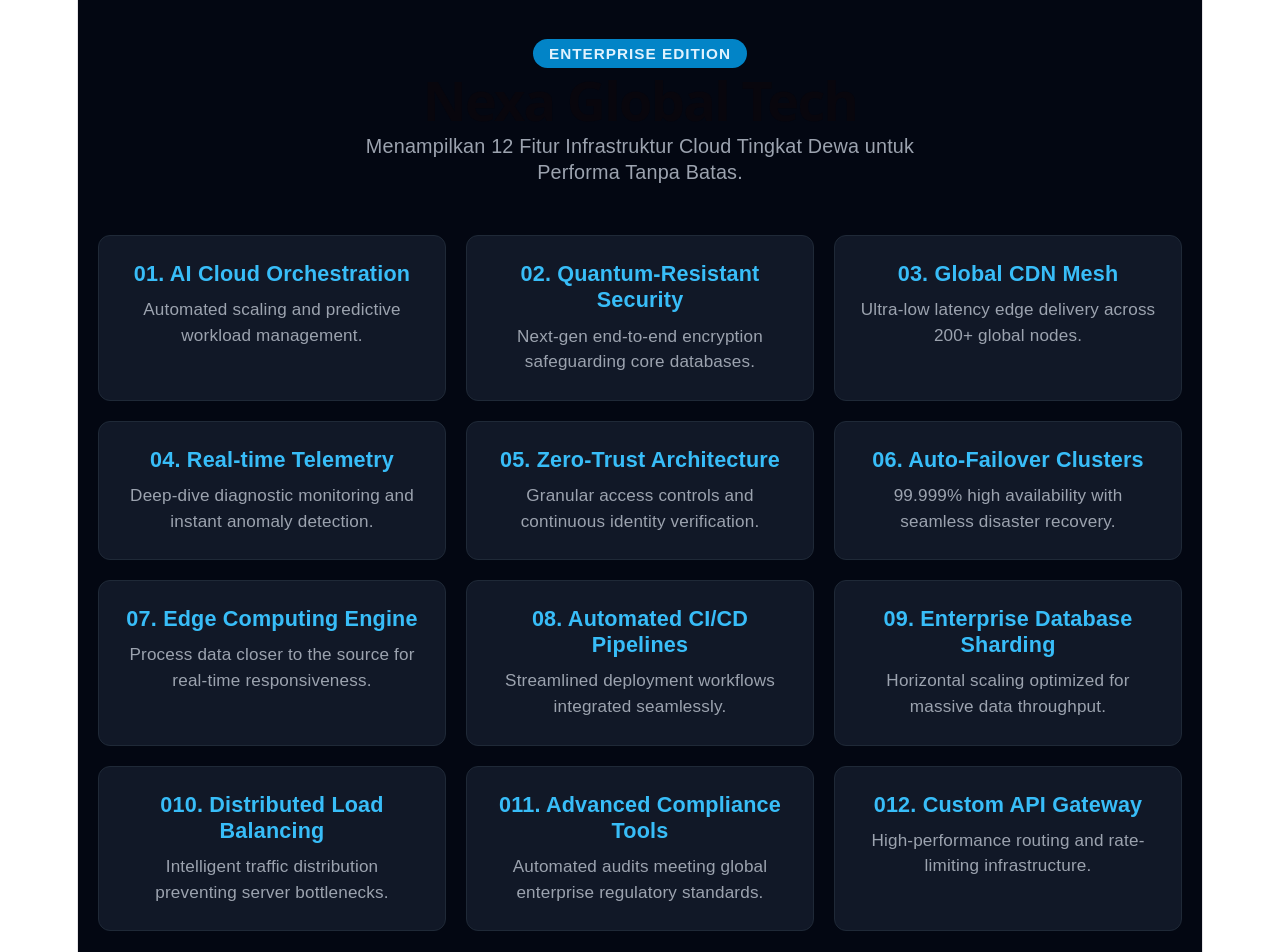
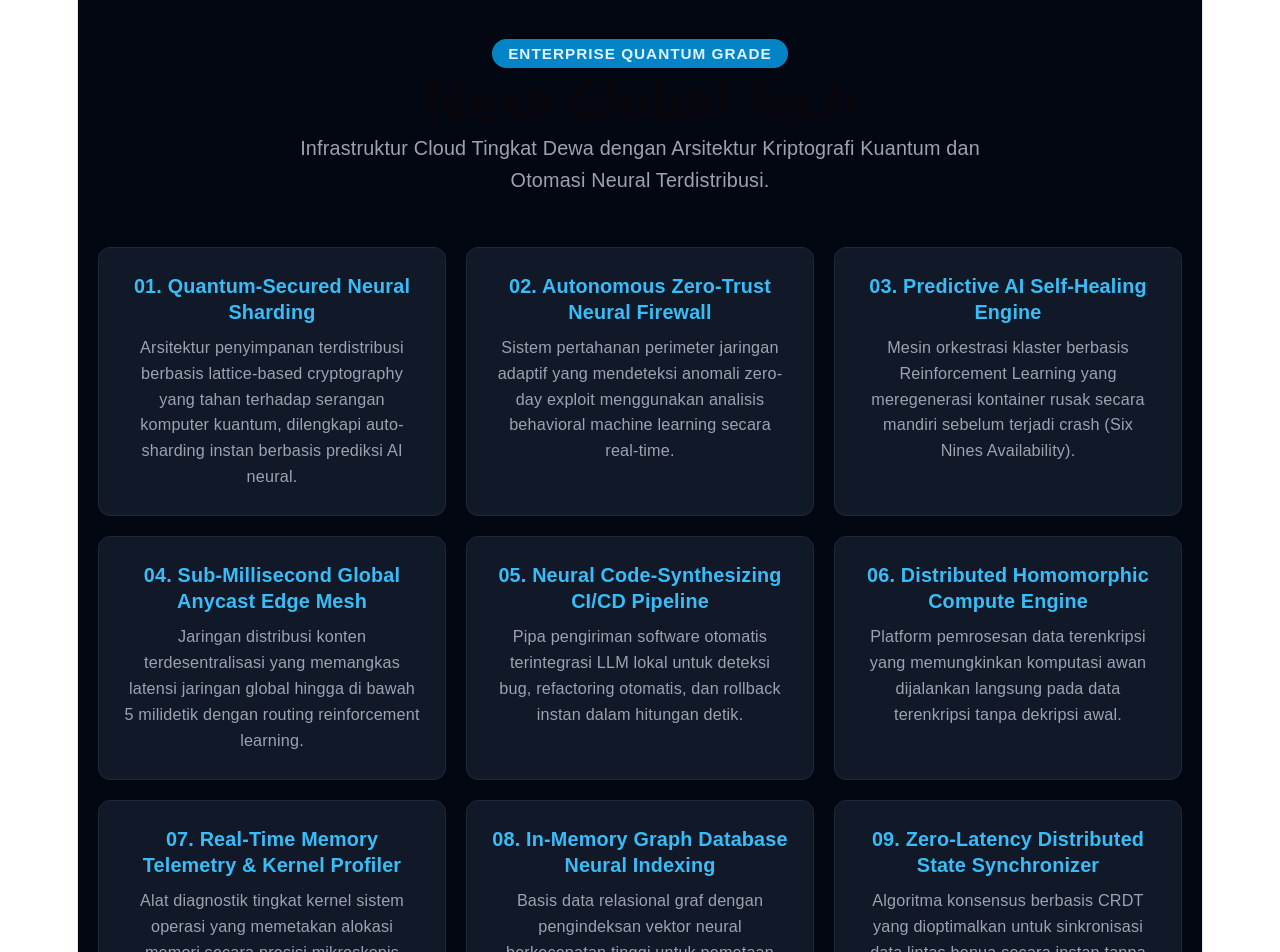
Before and after one commit to maul99289-star/nexa-global-tech, a React (Vite) app: page / in a window 1280 px wide. Shown: the top 952 px of the page. Built offline with nearby package versions, Linux system fonts and the light colour scheme.

Commit message:
update 12 fitur tingkat dewa enterprise kelas berat

```diff
--- a/src/App.tsx
+++ b/src/App.tsx
@@ -1,37 +1,37 @@
 export default function App() {
   const features = [
-    { title: "AI Cloud Orchestration", desc: "Automated scaling and predictive workload management." },
-    { title: "Quantum-Resistant Security", desc: "Next-gen end-to-end encryption safeguarding core databases." },
-    { title: "Global CDN Mesh", desc: "Ultra-low latency edge delivery across 200+ global nodes." },
-    { title: "Real-time Telemetry", desc: "Deep-dive diagnostic monitoring and instant anomaly detection." },
-    { title: "Zero-Trust Architecture", desc: "Granular access controls and continuous identity verification." },
-    { title: "Auto-Failover Clusters", desc: "99.999% high availability with seamless disaster recovery." },
-    { title: "Edge Computing Engine", desc: "Process data closer to the source for real-time responsiveness." },
-    { title: "Automated CI/CD Pipelines", desc: "Streamlined deployment workflows integrated seamlessly." },
-    { title: "Enterprise Database Sharding", desc: "Horizontal scaling optimized for massive data throughput." },
-    { title: "Distributed Load Balancing", desc: "Intelligent traffic distribution preventing server bottlenecks." },
-    { title: "Advanced Compliance Tools", desc: "Automated audits meeting global enterprise regulatory standards." },
-    { title: "Custom API Gateway", desc: "High-performance routing and rate-limiting infrastructure." }
+    { title: "Quantum-Secured Neural Sharding", desc: "Arsitektur penyimpanan terdistribusi berbasis lattice-based cryptography yang tahan terhadap serangan komputer kuantum, dilengkapi auto-sharding instan berbasis prediksi AI neural." },
+    { title: "Autonomous Zero-Trust Neural Firewall", desc: "Sistem pertahanan perimeter jaringan adaptif yang mendeteksi anomali zero-day exploit menggunakan analisis behavioral machine learning secara real-time." },
+    { title: "Predictive AI Self-Healing Engine", desc: "Mesin orkestrasi klaster berbasis Reinforcement Learning yang meregenerasi kontainer rusak secara mandiri sebelum terjadi crash (Six Nines Availability)." },
+    { title: "Sub-Millisecond Global Anycast Edge Mesh", desc: "Jaringan distribusi konten terdesentralisasi yang memangkas latensi jaringan global hingga di bawah 5 milidetik dengan routing reinforcement learning." },
+    { title: "Neural Code-Synthesizing CI/CD Pipeline", desc: "Pipa pengiriman software otomatis terintegrasi LLM lokal untuk deteksi bug, refactoring otomatis, dan rollback instan dalam hitungan detik." },
+    { title: "Distributed Homomorphic Compute Engine", desc: "Platform pemrosesan data terenkripsi yang memungkinkan komputasi awan dijalankan langsung pada data terenkripsi tanpa dekripsi awal." },
+    { title: "Real-Time Memory Telemetry & Kernel Profiler", desc: "Alat diagnostik tingkat kernel sistem operasi yang memetakan alokasi memori secara presisi mikroskopis untuk mencegah memory leak." },
+    { title: "In-Memory Graph Database Neural Indexing", desc: "Basis data relasional graf dengan pengindeksan vektor neural berkecepatan tinggi untuk pemetaan relasi data multivariat seketika." },
+    { title: "Zero-Latency Distributed State Synchronizer", desc: "Algoritma konsensus berbasis CRDT yang dioptimalkan untuk sinkronisasi data lintas benua secara instan tanpa network bottleneck." },
+    { title: "Dynamic Resource Hyper-Compression Engine", desc: "Algoritma kompresi aset dan memori berbasis neural tensor compression yang memperkecil payload hingga 80% tanpa kehilangan presisi data." },
+    { title: "Automated Compliance & Regulatory Sentinel", desc: "Sistem audit otomatis yang memindai basis kode secara terus-menerus untuk memastikan kepatuhan mutlak standar internasional GDPR dan ISO." },
+    { title: "High-Throughput Custom API Gateway Matrix", desc: "Gerbang API asynchronous event-driven berperforma tinggi yang mampu menahan jutaan permintaan per detik (RPS) tanpa lonjakan latensi." }
   ];
 
   return (
     <div style={{ minHeight: '100vh', background: '#030712', color: '#f3f4f6', fontFamily: 'sans-serif', padding: '40px 20px' }}>
-      <div style={{ maxWidth: '1200px', margin: '0 auto' }}>
+      <div style={{ maxWidth: '1300px', margin: '0 auto' }}>
         <header style={{ textAlign: 'center', marginBottom: '50px' }}>
           <span style={{ background: '#0284c7', color: '#e0f2fe', padding: '6px 16px', borderRadius: '20px', fontSize: '0.85rem', fontWeight: '600', textTransform: 'uppercase', letterSpacing: '1px' }}>
-            Enterprise Edition
+            Enterprise Quantum Grade
           </span>
           <h1 style={{ fontSize: '3rem', fontWeight: '800', margin: '20px 0' }}>Nexa Global Tech</h1>
-          <p style={{ fontSize: '1.1rem', color: '#9ca3af', maxWidth: '600px', margin: '0 auto' }}>
-            Menampilkan 12 Fitur Infrastruktur Cloud Tingkat Dewa untuk Performa Tanpa Batas.
+          <p style={{ fontSize: '1.1rem', color: '#9ca3af', maxWidth: '700px', margin: '0 auto', lineHeight: '1.6' }}>
+            Infrastruktur Cloud Tingkat Dewa dengan Arsitektur Kriptografi Kuantum dan Otomasi Neural Terdistribusi.
           </p>
         </header>
 
-        <div style={{ display: 'grid', gridTemplateColumns: 'repeat(auto-fit, minmax(280px, 1fr))', gap: '20px' }}>
+        <div style={{ display: 'grid', gridTemplateColumns: 'repeat(auto-fit, minmax(300px, 1fr))', gap: '20px' }}>
           {features.map((f, i) => (
             <div key={i} style={{ background: '#111827', border: '1px solid #1f2937', padding: '25px', borderRadius: '12px', transition: 'border-color 0.2s' }}>
-              <div style={{ color: '#38bdf8', fontWeight: 'bold', fontSize: '1.2rem', marginBottom: '10px' }}>0{i + 1}. {f.title}</div>
-              <p style={{ color: '#9ca3af', fontSize: '0.95rem', lineHeight: '1.5', margin: 0 }}>{f.desc}</p>
+              <div style={{ color: '#38bdf8', fontWeight: 'bold', fontSize: '1.1rem', marginBottom: '10px' }}>0{i + 1}. {f.title}</div>
+              <p style={{ color: '#9ca3af', fontSize: '0.9rem', lineHeight: '1.6', margin: 0 }}>{f.desc}</p>
             </div>
           ))}
         </div>
```
